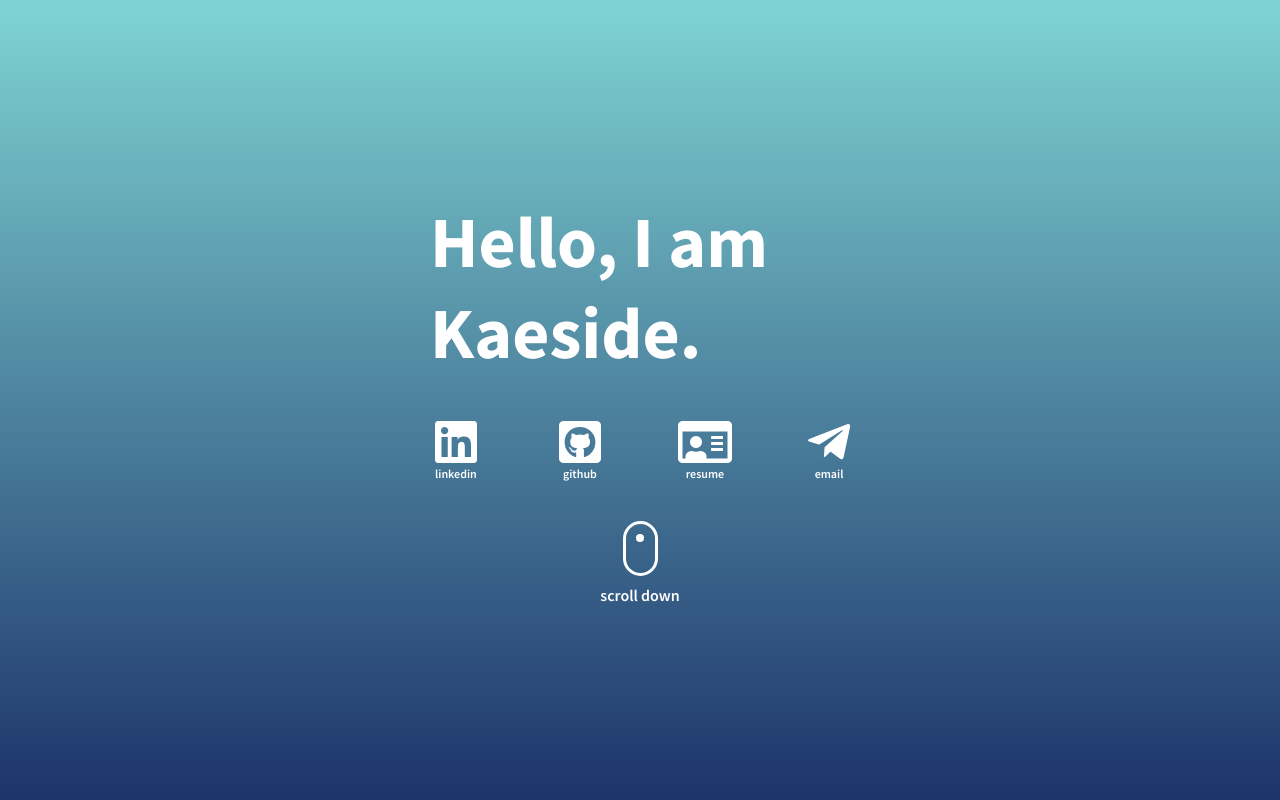
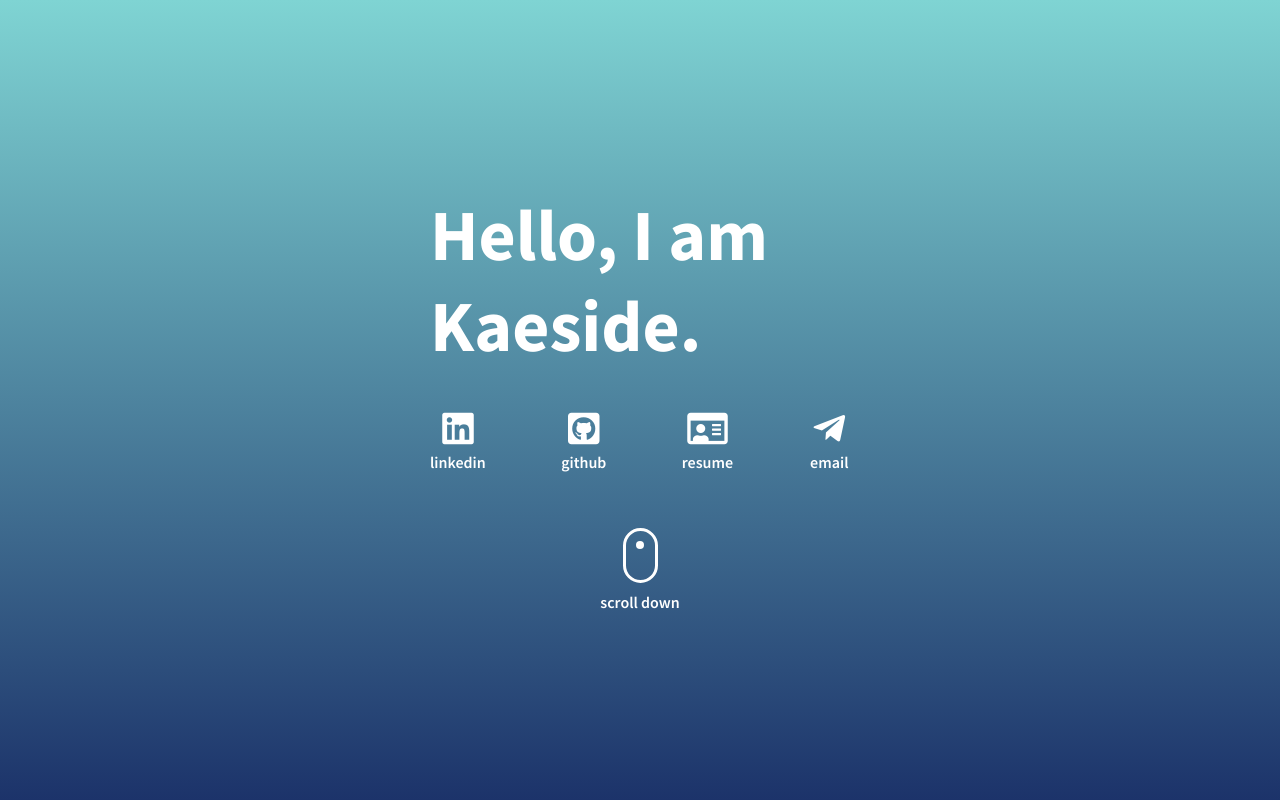
Before and after one commit to kaeside/kaeside.github.io, a website: page index.html in a window 1280 px wide. Shown: the top 800 px of the page. Drawn offline with Linux system fonts and the light colour scheme.

Commit message:
change structure of contact links to wrap around icons

```diff
--- a/index.html
+++ b/index.html
@@ -17,28 +17,20 @@
     <h1>Hello, I am Kaeside.</h1>
     <div class="contacts">
         <div class="contact">
-            <span>
-                <i class="fab fa-linkedin fa-3x"></i>
-            </span>
-            <a href="https://www.linkedin.com/in/kaeside">linkedin</a>
+            <a href="https://www.linkedin.com/in/kaeside"><i class="fab fa-linkedin fa-3x"></i></a>
+            <p>linkedin</p>
         </div>
         <div class="contact">
-            <span>
-                <i class="fab fa-github-square fa-3x"></i>
-            </span>
-            <a href="https://www.github.com/kaeside">github</a>
+            <a href="https://www.github.com/kaeside"><i class="fab fa-github-square fa-3x"></i></a>
+            <p>github</p>
         </div>
         <div class="contact">
-            <span>
-                <i class="far fa-id-card fa-3x"></i>
-            </span>
-            <a href="https://www.visualcv.com/kaeside-web-developer">resume</a>
+            <a href="https://www.visualcv.com/kaeside-web-developer"><i class="far fa-id-card fa-3x"></i></a>
+            <p>resume</p>
         </div>
         <div class="contact">
-            <span>
-                <i class="fab fa-telegram-plane fa-3x"></i>
-            </span>
-            <a href="mailto:kaeside.iwuagwu@gmail.com">email</a>
+            <a href="mailto:kaeside.iwuagwu@gmail.com"><i class="fab fa-telegram-plane fa-3x"></i></a>
+            <p>email</p>
         </div>
     </div>
     <span class="scroll-btn">
```
